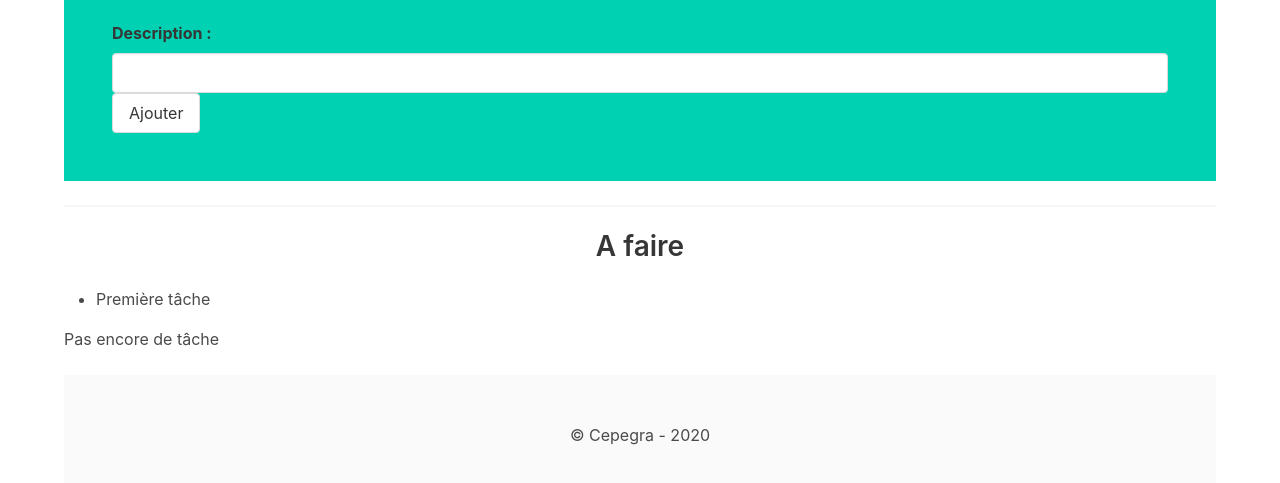
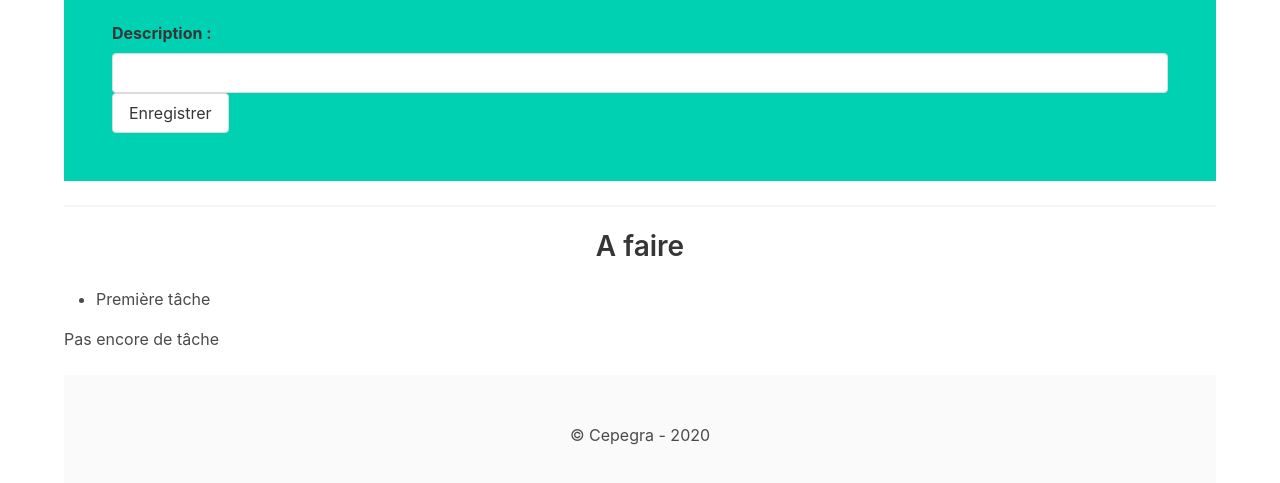
Before and after one commit to pcharli/todos, a website built with Parcel: page index.html in a window 1280 px wide. Shown: the part 87-570 px from the top of the page. Built offline with nearby package versions, Linux system fonts and the light colour scheme.

Commit message:
label button changed

```diff
--- a/index.html
+++ b/index.html
@@ -15,7 +15,7 @@
 
                 <label for="" class="label">Description : </label>
                 <input type="text" class="input form-todos_input">
-                <button class="button form-todos_button">Ajouter</button>
+                <button class="button form-todos_button">Enregistrer</button>
 
             </form>
             </div> <!-- .hero-body -->
```
